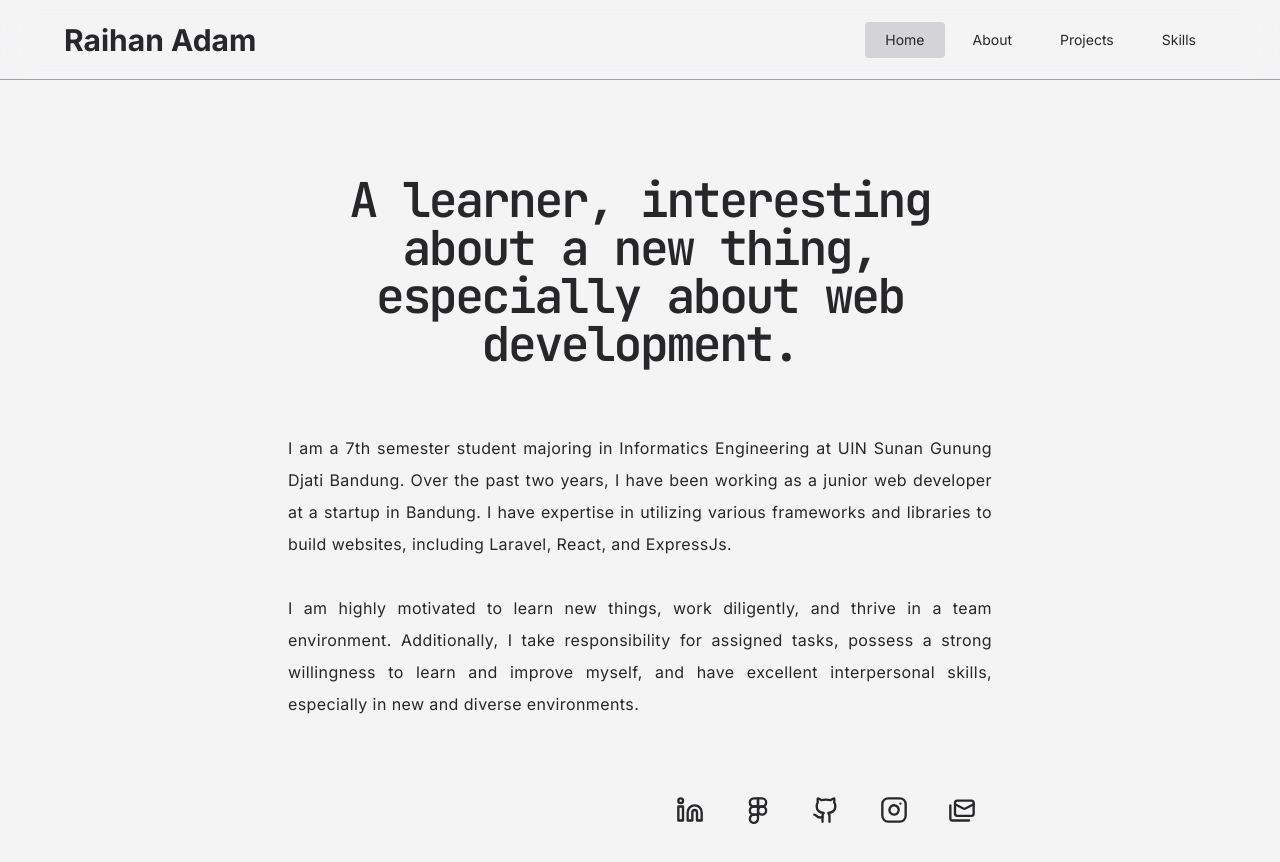
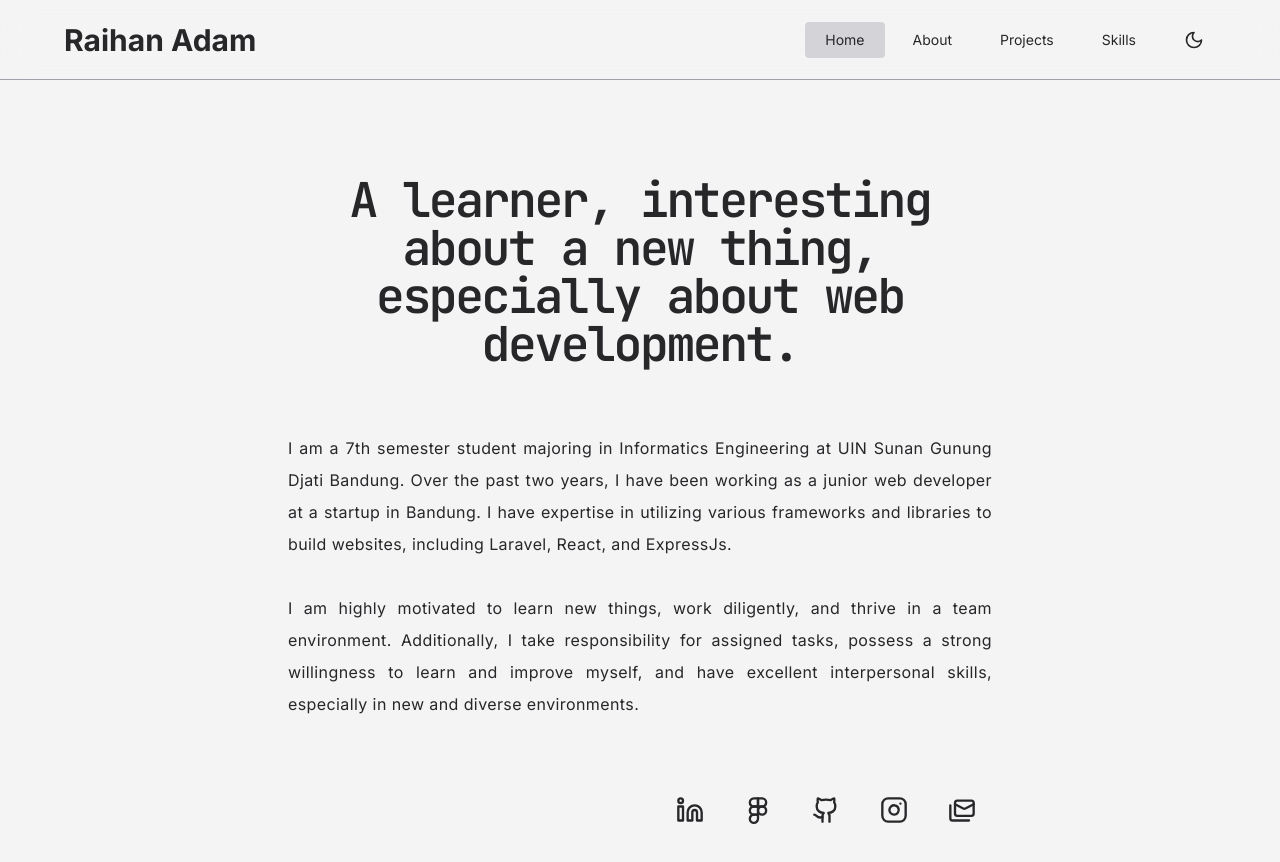
Before and after one commit to hallwack/hallwack-next-web, a Next.js app: page / in a window 1280 px wide. Shown: the top 862 px of the page. Built offline with nearby package versions, Linux system fonts and the light colour scheme.

Commit message:
feat: add toggle button for theme toggle

```diff
--- a/src/components/Navbar.tsx
+++ b/src/components/Navbar.tsx
@@ -4,12 +4,18 @@
 import { usePathname } from "next/navigation";
 import Link from "next/link";
 import NavLink from "./NavLink";
-import { Menu } from "lucide-react";
+import { Laptop, Menu, Moon, Sun } from "lucide-react";
+import clsx from "clsx";
 
 export default function Navbar() {
   const [sidebar, setSidebar] = useState<boolean>(false);
+  const [themeToggle, setThemeToggle] = useState<boolean>(false);
   const pathname = usePathname();
   const savedPathname = useRef(pathname);
+
+  const handleToggleTheme = useCallback(() => {
+    setThemeToggle(!themeToggle);
+  }, [themeToggle]);
 
   const handleSidebar = useCallback(() => {
     setSidebar(!sidebar);
@@ -28,6 +34,7 @@
         <h1 className="font-bold text-3xl">
           <Link href="/">Raihan Adam</Link>
         </h1>
+        <div className="flex gap-4 items-center">
           <ul className="lg:flex hidden items-center gap-2 text-sm">
             <NavLink link="/">Home</NavLink>
             <NavLink link="/about">About</NavLink>
@@ -36,6 +43,34 @@
           </ul>
           <div className="lg:hidden">
             <Menu onClick={handleSidebar} />
+          </div>
+          <div className="inline-block relative group">
+            <button
+              onClick={handleToggleTheme}
+              className="py-2 px-3 hover:bg-zinc-300 rounded"
+            >
+              <Moon size={20} />
+              <ul
+                className={clsx(
+                  "absolute mt-4 py-2 bg-zinc-50 px-2 rounded right-0 space-y-2",
+                  {
+                    hidden: !themeToggle,
+                    block: themeToggle,
+                  }
+                )}
+              >
+                <li className="inline-flex gap-2 py-2 px-6 hover:bg-zinc-300 rounded">
+                  <span>Light</span>
+                </li>
+                <li className="inline-flex gap-2 py-2 px-6 hover:bg-zinc-300 rounded">
+                  <span>Dark</span>
+                </li>
+                <li className="inline-flex gap-2 py-2 px-6 hover:bg-zinc-300 rounded">
+                  <span>System</span>
+                </li>
+              </ul>
+            </button>
+          </div>
         </div>
       </nav>
       {sidebar && (
```
Lines whose indentation alone changed are shown as unchanged.
